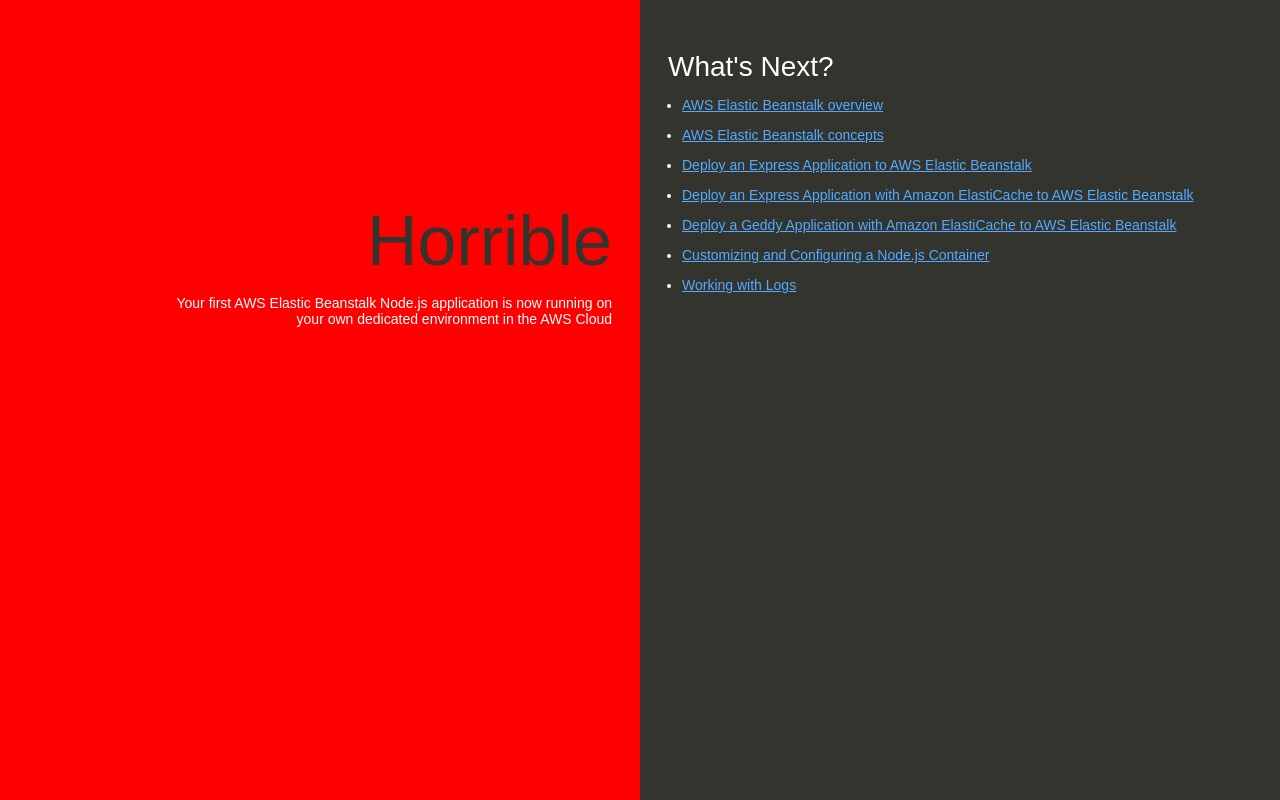
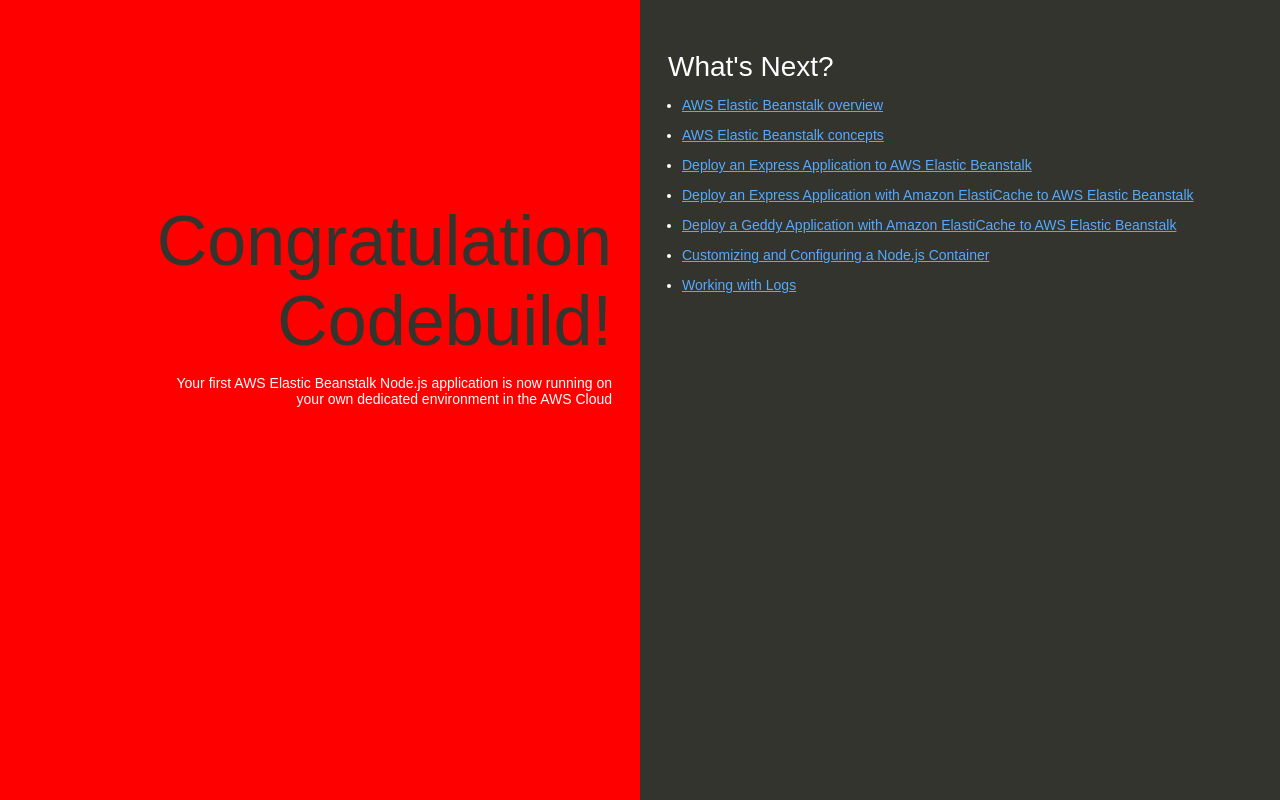
Before and after one commit to aspejcher/my-nodejs-app, a website: page index.html in a window 1280 px wide. Drawn offline with Linux system fonts and the light colour scheme.

Commit message:
Reverted changes to index.html

```diff
--- a/index.html
+++ b/index.html
@@ -74,7 +74,7 @@
   </head>
   <body>
     <div class="textColumn">
-      <h1>Horrible</h1>
+      <h1>Congratulation Codebuild!</h1>
       <p>Your first AWS Elastic Beanstalk Node.js application is now running on your own dedicated environment in the AWS Cloud</p>
     </div>
     <div class="linksColumn">
```
